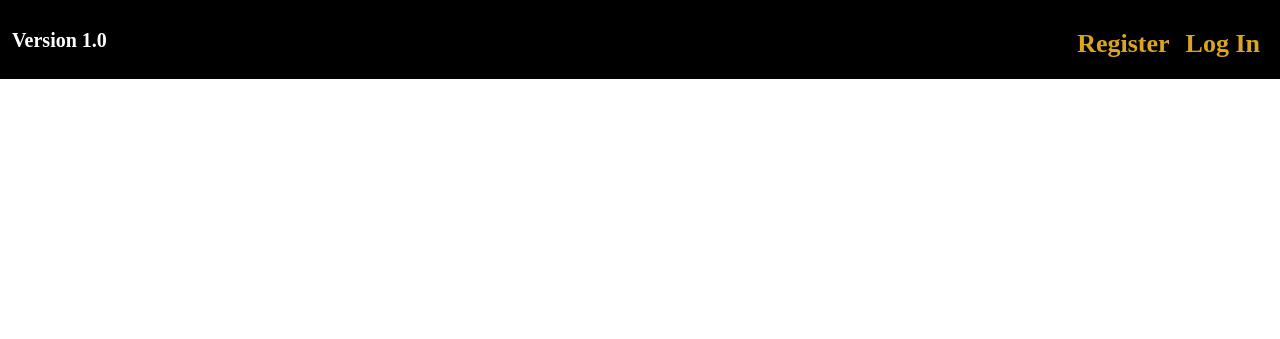
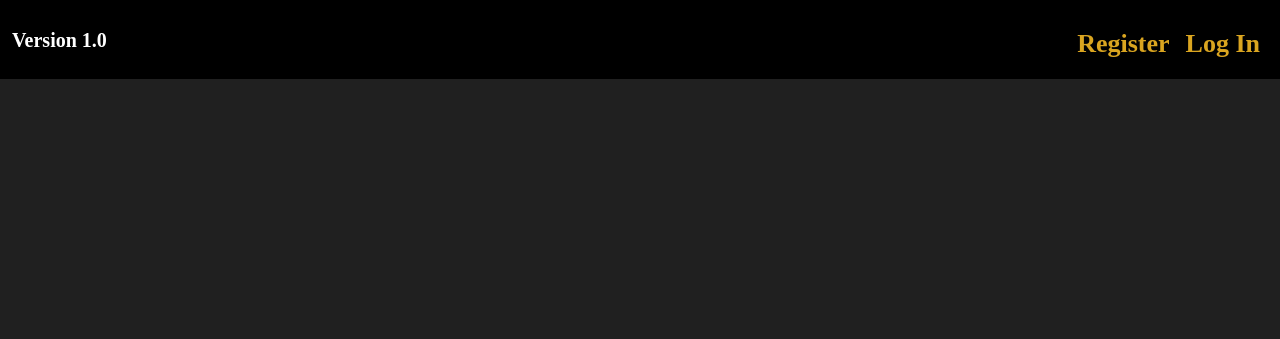
Before and after one commit to PZJPANG/shelfheng, a Flask app: page /add in a window 1280 px wide. Shown: the top 339 px of the page. Run offline with Flask 3, Linux system fonts and the light colour scheme; some libraries are stand-ins or nearby versions.

Commit message:
color dark grey body

```diff
--- a/templates/layout.html
+++ b/templates/layout.html
@@ -20,7 +20,7 @@
 
     </head>
 
-    <body>
+    <body style="background-color: #202020;">
         <nav class="navbar navbar-expand-md navbar-dark" style="background-color: #000000;">
         <div class="container-fluid">
             <a class="navbar-brand" href="/" style="font-family: 'Times New Roman', serif; font-weight: bold;">
```
